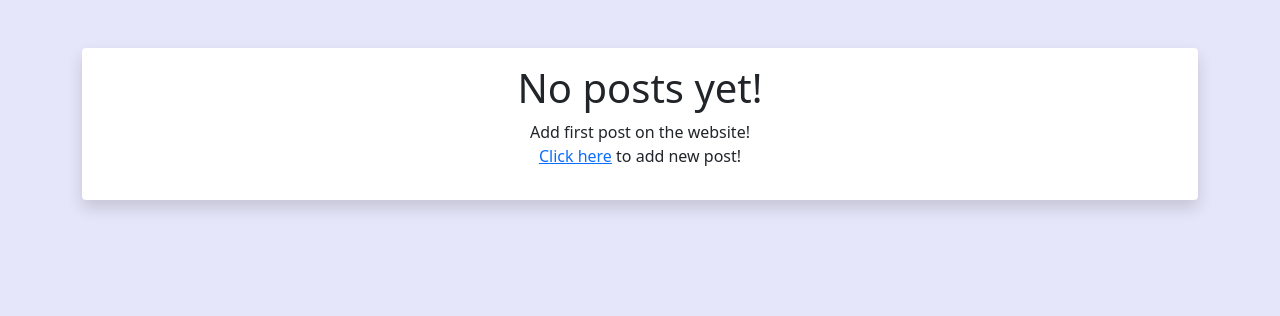
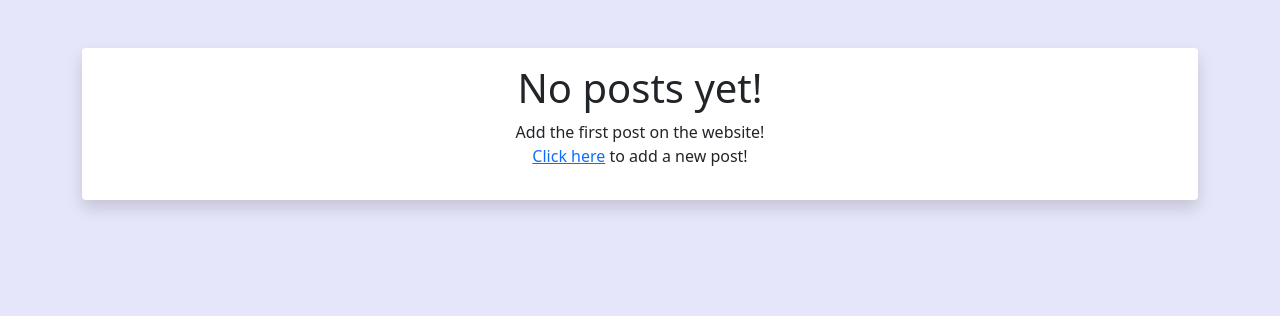
Before and after one commit to jakub-skowron/rateabeer-website, a Flask app: page / in a window 1280 px wide. Shown: the part 56-372 px from the top of the page. Run offline with Flask 2, Linux system fonts and the light colour scheme; data that the repository does not hold is empty; some libraries are stand-ins or nearby versions.

Commit message:
Sentences changes in add_new and index templates

```diff
--- a/templates/add_new.html
+++ b/templates/add_new.html
@@ -4,7 +4,7 @@
     <div class="container text-center mt-5">
         <div class="shadow p-3 mb-5 bg-body rounded">
             <h1>Add A New Beer</h1>
-            <p>Please, share your opinion about the beer which you tasted last time with other users </p>
+            <p>Please, share your opinion with other users about the beer which you tasted last time</p>
             <form method="POST" enctype="multipart/form-data">
                 {{ form.hidden_tag() }}
                 <p>
--- a/templates/index.html
+++ b/templates/index.html
@@ -4,9 +4,9 @@
     <div class="container text-center mt-5">
         <div class="shadow p-3 mb-5 bg-body rounded">
             <h1>No posts yet!</h1>
-            <p>Add first post on the website!
+            <p>Add the first post on the website!
             </br>
-            <a href="{{ url_for('add_new') }}">Click here</a> to add new post!
+            <a href="{{ url_for('add_new') }}">Click here</a> to add a new post!
             </p>
         </div>
     </div>
```
Also changed, not shown: README.md.
